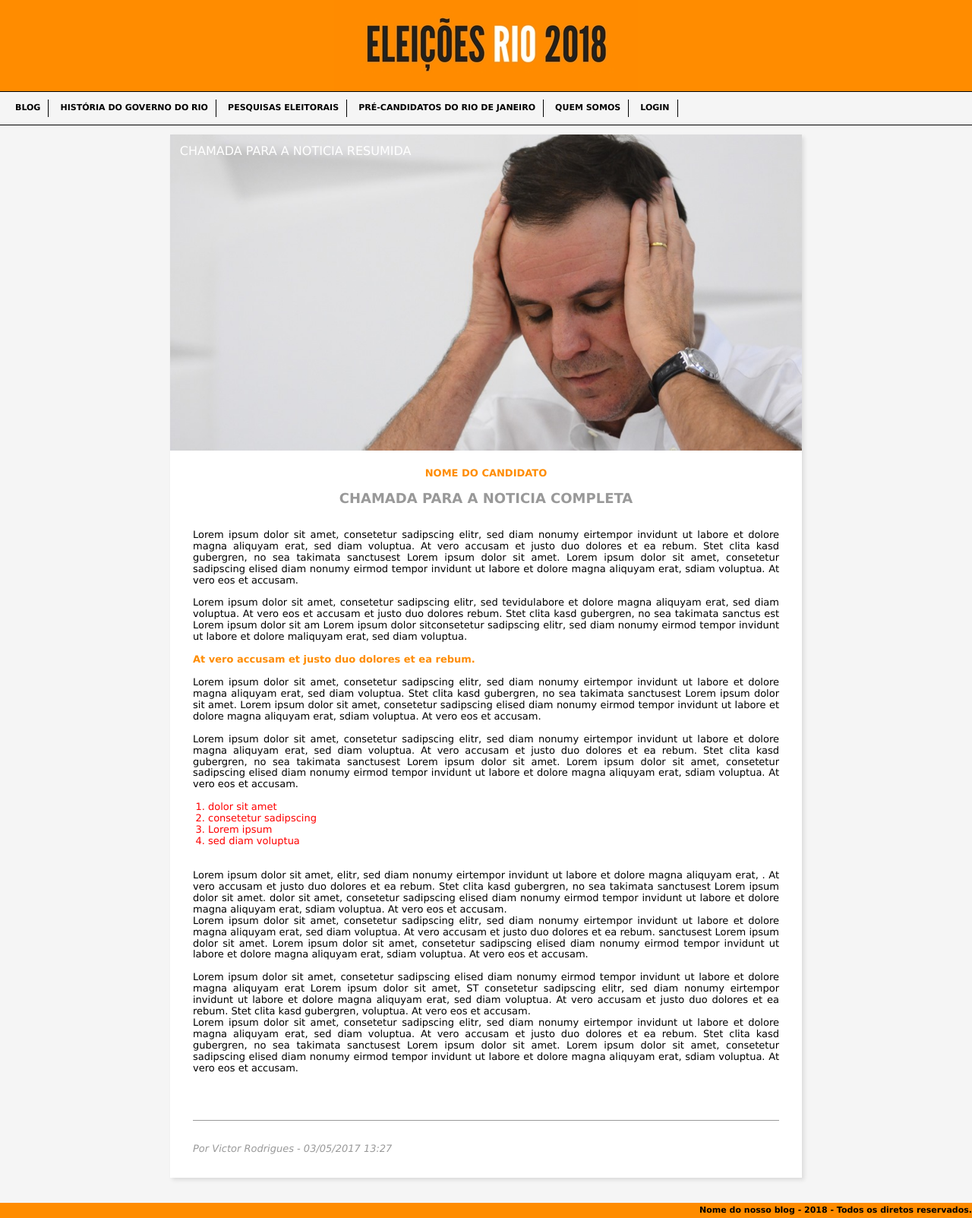
After one commit to VtrTreze/projeto_integrado_fam_2_sem, a PHP site: page /post.html in a window 1280 px wide. The commit adds this page. Shown: the whole page at 76% size. Run offline with PHP 8.4, Linux system fonts and the light colour scheme.

Commit message:
nova versão 2.0
nova versão com pagina de posts e php incluso

```diff
--- a/css/style.css
+++ b/css/style.css
@@ -16,11 +16,32 @@ html, body {
 
 /* HEADER */
 
+.logo_background {
+    display: flex;
+    flex: 0 1 100%;
+    justify-content: center;
+    background-color: #FF8C00;
+}
+
+.logo_box {
+    flex: 0 2 50%;
+    max-height: 120px;
+    text-align: center;
+}
+
+    .logo_box img {
+        max-height: 120px;
+        width: 100%;
+        height: 100%;
+        max-width: 400px;
+    }
+
 .header_menu ul {
     padding: 10px;
     background-color: #F5F5F5;
     list-style: none;
-    border-bottom: 1px solid #DCDCDC;
+    border-bottom: 1px solid #000;
+    border-top: 1px solid #000;
 }
 
     .header_menu ul li {
@@ -30,11 +51,11 @@ html, body {
         .header_menu ul li a {
             padding: 5px 10px;
             display: inline-block;
-            border-right: 1px solid #DCDCDC;
+            border-right: 1px solid #000;
             /* visual do link */
             font-weight: bold;
             background-color: #F5F5F5;
-            color: #8B8989;
+            color: #000;
             font-size: 11px;
             text-decoration: none;
         }
@@ -56,19 +77,6 @@ html, body {
     align-items: center;
     padding-bottom: 40px;
 }
-
-.item1 {
-    flex: 0 2 50%;
-    max-height: 200px;
-    text-align: center;
-    padding-top: 0.5%;
-}
-
-    .item1 img {
-        max-height: 200px;
-        width: 100%;
-        max-width: 432px;
-    }
 
 /* POSTS */
 
@@ -107,8 +115,8 @@ html, body {
 }
 
 .post_text_content {
-    text-align: left;
-    padding: 20px;
+    text-align: justify;
+    padding: 30px;
 }
 
 .post_separator {
@@ -123,18 +131,29 @@ html, body {
     text-align: left;
 }
 
-.post_button {
+/* VISUAL DOS BOTÕES E INPUTS */
+
+.orange_button {
     padding: 15px;
     color: #FF8C00;
     background-color: #fff;
     border: 1px solid #FF8C00;
 }
 
-    .post_button:hover {
+    .orange_button:hover {
         background-color: #FF8C00;
         color: #fff;
         cursor: pointer;
     }
+
+.orange_input {
+    border: 1px solid #FF8C00;
+    height: 30px;
+    color: #999;
+    margin: 10px;
+}
+
+/* END VISUAL DOS BOTÕES E INPUTS */
 
 /* END POSTS */
 
@@ -146,12 +165,13 @@ html, body {
     position: absolute;
     bottom: 0;
     width: 100%;
-    background-color: grey;
+    background-color: #FF8C00;
     min-height: 20px;
     display: flex;
     justify-content: flex-end;
-    color: #CDCDCD;
-    font-size: 12px;
+    color: #000;
+    font-size: 11px;
+    font-weight: bold;
     line-height: 20px;
 }
 
--- /dev/null
+++ b/post.html
@@ -0,0 +1,117 @@
+<!DOCTYPE html>
+<html>
+<head>
+    <link href="css/normalize.css" rel="stylesheet" />
+    <link href="css/style.css" rel="stylesheet" />
+    <script src="js/jquery-3.3.1.min.js"></script>
+    <meta charset="utf-8" />
+    <title>Título do post</title>
+</head>
+<body>
+    <div class="geral">
+        <div class="logo_background">
+            <div class="logo_box">
+                <img src="images/logo.jpg" />
+            </div>
+        </div>
+        <nav class="header_menu">
+            <ul>
+                <li><a id="mnu_btn_home" href="home.html">BLOG</a></li>
+                <li><a href="#">HISTÓRIA DO GOVERNO DO RIO</a></li>
+                <li><a href="#">PESQUISAS ELEITORAIS</a></li>
+                <li><a href="#">PRÉ-CANDIDATOS DO RIO DE JANEIRO</a></li>
+                <li><a href="#">QUEM SOMOS</a></li>
+                <li><a id="mnu_btn_login" href="login.html">LOGIN</a></li>
+            </ul>
+        </nav>
+        <section class="container">
+            <div class="posts">
+                <div class="post_image">
+                    <div style="padding: 1%; position: absolute; color: #fff;">CHAMADA PARA A NOTICIA RESUMIDA</div>
+                    <img src="images/eduardo_paes.jpg" />
+                </div>
+                <br />
+                <div class="post_text">
+                    <div class="post_fist_title">NOME DO CANDIDATO</div>
+                    <br />
+                    <div class="post_second_title">CHAMADA PARA A NOTICIA COMPLETA</div>
+                    <div class="post_text_content">
+                        Lorem ipsum dolor sit amet, consetetur sadipscing elitr, sed diam nonumy eirtempor
+                        invidunt ut labore et dolore magna aliquyam erat, sed diam voluptua.
+                        At vero accusam et justo duo dolores et ea rebum. Stet clita kasd gubergren,
+                        no sea takimata sanctusest Lorem ipsum dolor sit amet. Lorem ipsum dolor sit amet,
+                        consetetur sadipscing elised diam nonumy eirmod tempor invidunt ut labore et dolore
+                        magna aliquyam erat, sdiam voluptua. At vero eos et accusam.
+                        <br />
+                        <br />
+                        Lorem ipsum dolor sit amet, consetetur sadipscing elitr, sed tevidulabore et dolore magna
+                        aliquyam erat, sed diam voluptua. At vero eos et accusam et justo duo dolores rebum.
+                        Stet clita kasd gubergren, no sea takimata sanctus est Lorem ipsum dolor sit am Lorem
+                        ipsum dolor sitconsetetur sadipscing elitr, sed diam nonumy eirmod tempor invidunt ut
+                        labore et dolore maliquyam erat, sed diam voluptua.
+                        <br />
+                        <br />
+                        <span class="post_fist_title">At vero accusam et justo duo dolores et ea rebum.</span>
+                        <br />
+                        <br />
+                        Lorem ipsum dolor sit amet, consetetur sadipscing elitr, sed diam nonumy eirtempor
+                        invidunt ut labore et dolore magna aliquyam erat, sed diam voluptua. Stet clita kasd
+                        gubergren, no sea takimata sanctusest Lorem ipsum dolor sit amet. Lorem ipsum dolor sit amet,
+                        consetetur sadipscing elised diam nonumy eirmod tempor invidunt ut labore et dolore magna
+                        aliquyam erat, sdiam voluptua. At vero eos et accusam.
+                        <br />
+                        <br />
+                        Lorem ipsum dolor sit amet, consetetur sadipscing elitr, sed diam nonumy eirtempor
+                        invidunt ut labore et dolore magna aliquyam erat, sed diam voluptua.
+                        At vero accusam et justo duo dolores et ea rebum. Stet clita kasd gubergren,
+                        no sea takimata sanctusest Lorem ipsum dolor sit amet. Lorem ipsum dolor sit amet,
+                        consetetur sadipscing elised diam nonumy eirmod tempor invidunt ut labore et dolore
+                        magna aliquyam erat, sdiam voluptua. At vero eos et accusam.
+                        <br />
+                        <br />
+                        <ol style="color: #ff0000; padding-left: 20px;">
+                            <li>dolor sit amet</li>
+                            <li>consetetur sadipscing</li>
+                            <li>Lorem ipsum</li>
+                            <li>sed diam voluptua</li>
+                        </ol>
+                        <br />
+                        <br />
+                        Lorem ipsum dolor sit amet, elitr, sed diam nonumy eirtempor invidunt ut labore et dolore
+                        magna aliquyam erat, . At vero accusam et justo duo dolores et ea rebum. Stet clita kasd
+                        gubergren, no sea takimata sanctusest Lorem ipsum dolor sit amet. dolor sit amet,
+                        consetetur sadipscing elised diam nonumy eirmod tempor invidunt ut labore et dolore magna
+                        aliquyam erat, sdiam voluptua. At vero eos et accusam.
+                        <br />
+                        Lorem ipsum dolor sit amet, consetetur sadipscing elitr, sed diam nonumy eirtempor invidunt
+                        ut labore et dolore magna aliquyam erat, sed diam voluptua. At vero accusam et justo duo
+                        dolores et ea rebum. sanctusest Lorem ipsum dolor sit amet. Lorem ipsum dolor sit amet,
+                        consetetur sadipscing elised diam nonumy eirmod tempor invidunt ut labore et dolore magna
+                        aliquyam erat, sdiam voluptua. At vero eos et accusam.
+                        <br />
+                        <br />
+                        Lorem ipsum dolor sit amet, consetetur sadipscing elised diam nonumy eirmod tempor
+                        invidunt ut labore et dolore magna aliquyam erat
+                        Lorem ipsum dolor sit amet, ST consetetur sadipscing elitr, sed diam nonumy eirtempor
+                        invidunt ut labore et dolore magna aliquyam erat, sed diam voluptua. At vero accusam
+                        et justo duo dolores et ea rebum. Stet clita kasd gubergren, voluptua.
+                        At vero eos et accusam.
+                        <br />
+                        Lorem ipsum dolor sit amet, consetetur sadipscing elitr, sed diam nonumy eirtempor
+                        invidunt ut labore et dolore magna aliquyam erat, sed diam voluptua. At vero accusam
+                        et justo duo dolores et ea rebum. Stet clita kasd gubergren, no sea takimata sanctusest
+                        Lorem ipsum dolor sit amet. Lorem ipsum dolor sit amet, consetetur sadipscing elised diam
+                        nonumy eirmod tempor invidunt ut labore et dolore magna aliquyam erat, sdiam voluptua.
+                        At vero eos et accusam.
+                    </div>
+                    <div class="post_separator"></div>
+                    <div class="post_author">Por Victor Rodrigues - 03/05/2017 13:27</div>
+                </div>
+            </div>
+        </section>
+        <div class="footer_box">
+            <p>Nome do nosso blog - 2018 - Todos os diretos reservados.</p>
+        </div>
+    </div>
+</body>
+</html>
```
Also changed, not shown: css/login.css (+2 -9 lines), footer.php (added, +12 -0 lines), header.php (added, +29 -0 lines), home.html (+29 -26 lines), index.php (added, +46 -0 lines), js/default.js (+6 -1 lines), js/login.js (+11 -0 lines), login.html (+10 -12 lines), images/logo.jpg (added), readme.md (added).
